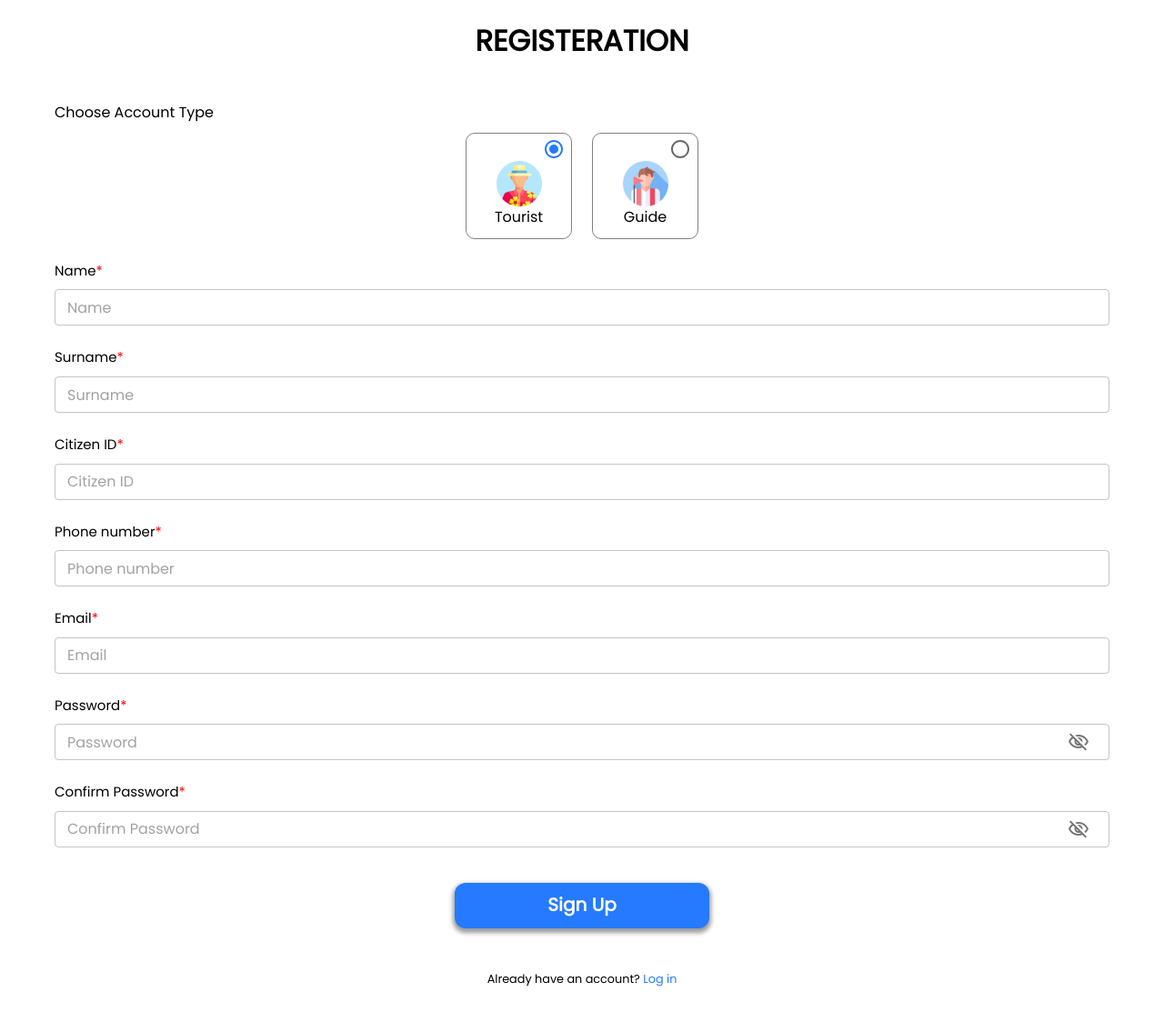
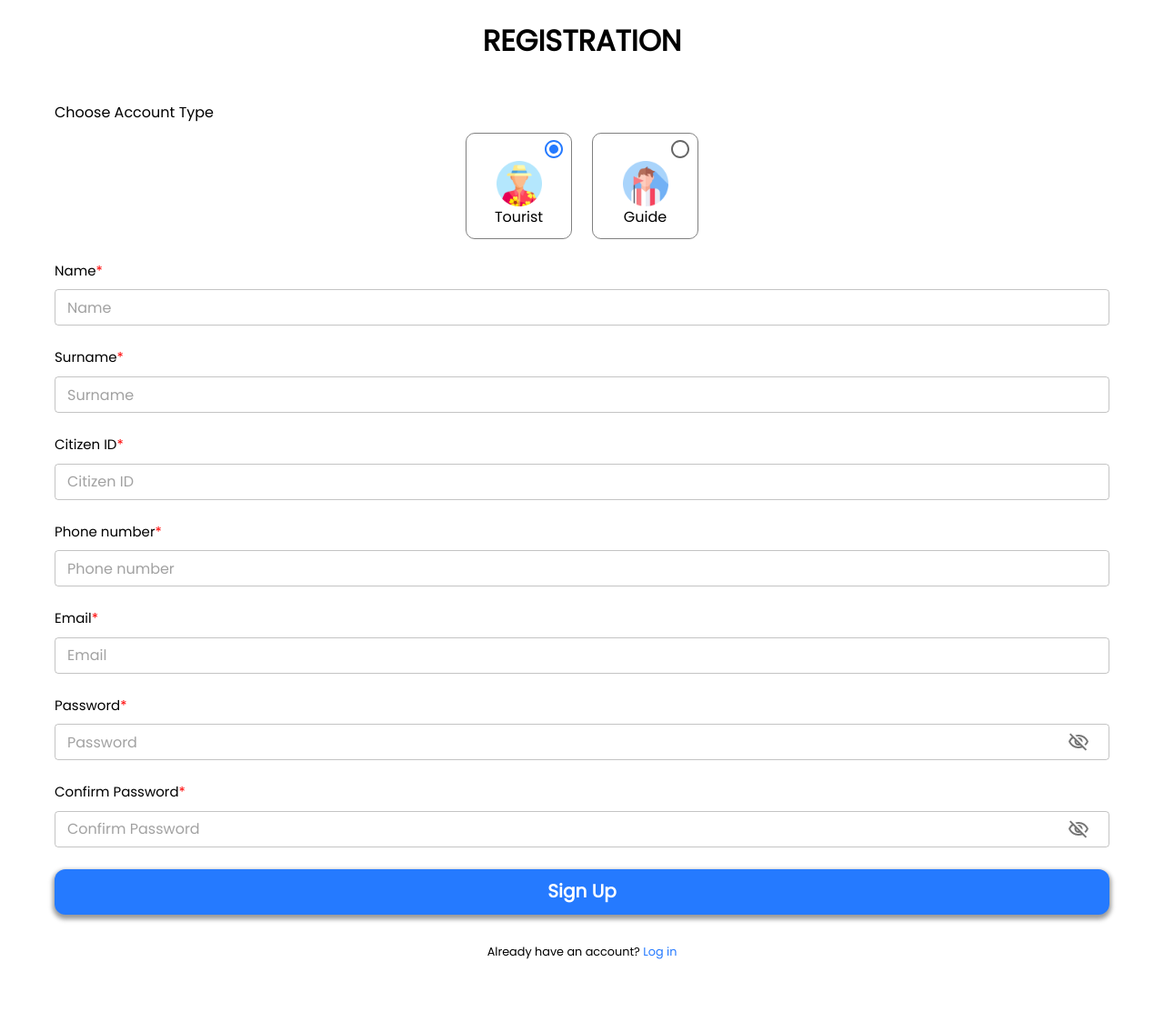
Before and after one commit to 2110336-2565-2/sec1_Group7_Tourister, a Next.js app in the folder frontend/: page /register in a window 1280 px wide. Shown: the top 1124 px of the page at 91% size. Built offline with nearby package versions, Linux system fonts and the light colour scheme.

Commit message:
fix typo in registration and primary button style

```diff
--- a/frontend/components/register/registerForm.tsx
+++ b/frontend/components/register/registerForm.tsx
@@ -103,7 +103,12 @@ const registerForm = () => {
       <RequireFormLabel className="AsteriskRequired">Confirm Password</RequireFormLabel>
       <FormInputHiddenText name="confirmPassword" control={control} label="Confirm Password" showPassword={showConfirmPassword} handleClickShowPassword={handleClickShowConfirmPassword} handleMouseDownPassword={handleMouseDownPassword} />
       </Field>
-      <PrimaryButton style={{alignSelf:"center"}} type="submit" variant="contained" >Sign Up </PrimaryButton>
+      <PrimaryButton style={{ alignSelf: "center", width: "100%", margin: "0" }}
+        type="submit"
+        variant="contained"
+      >
+        Sign Up
+      </PrimaryButton>
       <div style={{alignSelf:"center", fontSize:"0.8rem", marginTop:"0.5rem"}}>
         <label>Already have an account? </label>
         <Link href="/login" style={{textDecoration:"none", color:COLOR.primary}}>Log in</Link>
--- a/frontend/pages/register/index.tsx
+++ b/frontend/pages/register/index.tsx
@@ -5,7 +5,7 @@ import GuideNavBar from '@/components/layout/guideNavBar';
 const Page  = () => {
   return (
   <>
-    <h1 style={{textAlign: 'center'}}>REGISTERATION</h1>
+    <h1 style={{textAlign: 'center'}}>REGISTRATION</h1>
     <RegisterForm/>
   </>
   );
```
